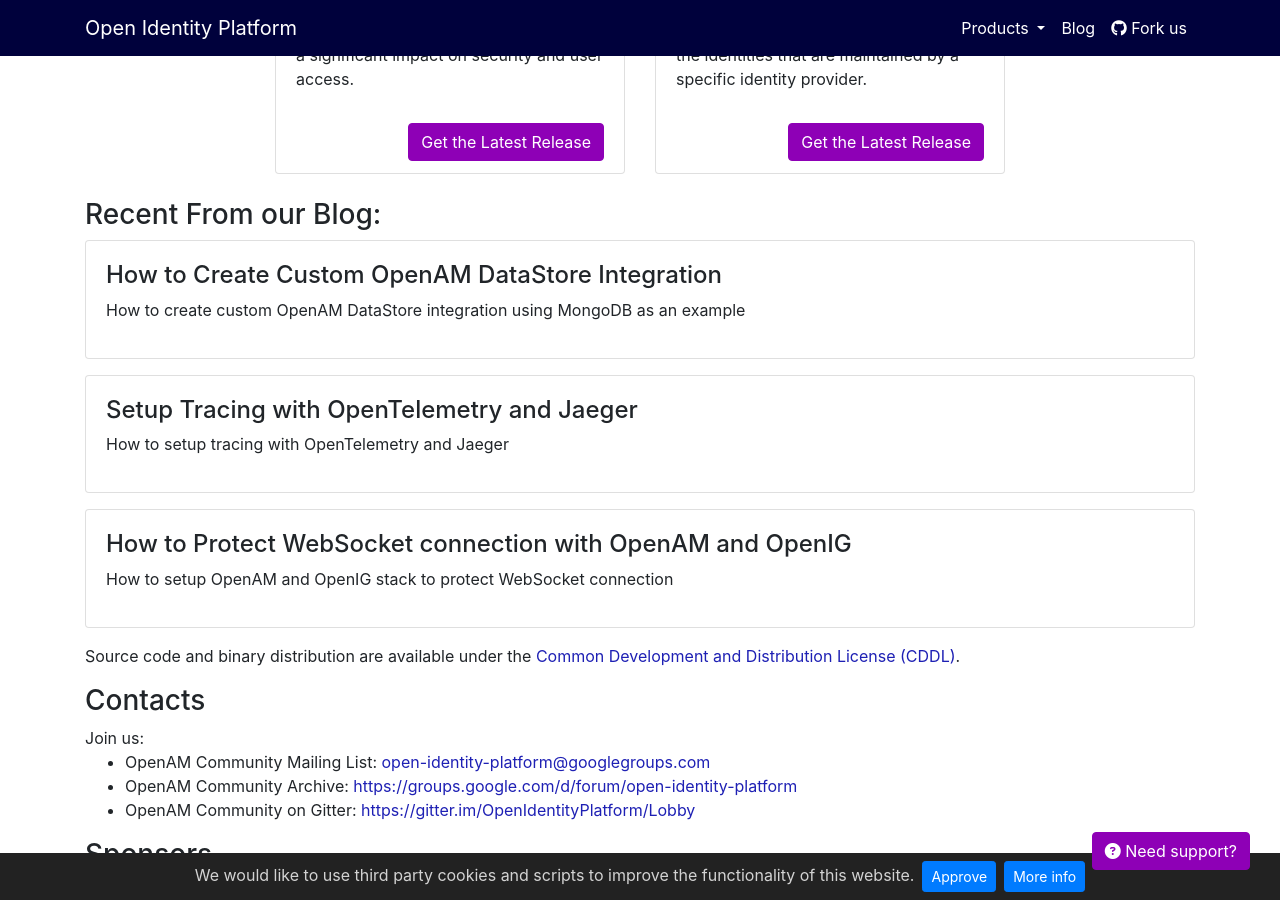
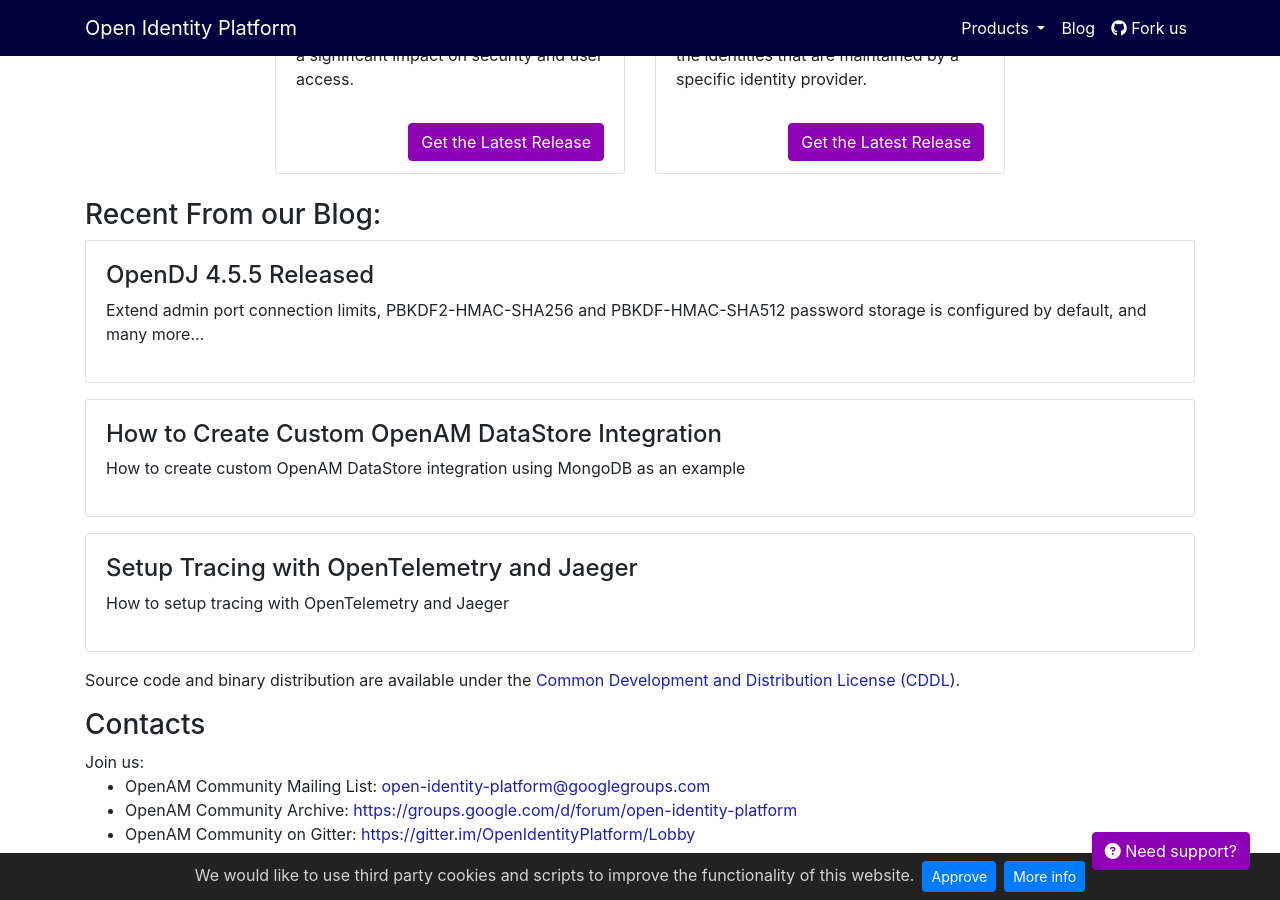
Before and after one commit to OpenIdentityPlatform/OpenIdentityPlatform.org, a Jekyll site: the page built from index.html, in a window 1280 px wide and 900 px high, scrolled down 1665 px. Built offline with Jekyll 4.4.1, drawn with Linux system fonts in a browser that asks for light colours.

Commit message:
OpenDJ 4.5.5 Released (#136)

```diff
--- a/_data/blogposts.yml
+++ b/_data/blogposts.yml
@@ -1,3 +1,7 @@
+-
+  title: 'OpenDJ 4.5.5 Released'
+  link: '/blog/opendj-4-5-5-released'
+  description: 'Extend admin port connection limits, PBKDF2-HMAC-SHA256 and PBKDF-HMAC-SHA512 password storage is configured by default, and many more...'
 -
   title: 'How to Create Custom OpenAM DataStore Integration'
   link: '/blog/how-to-create-openam-custom-datastore-integration'
--- a/_includes/header.html
+++ b/_includes/header.html
@@ -1,10 +1,9 @@
+<meta charset="utf-8">
 {% capture og_url %}{{ site.url }}{{ page.url | remove: "index.html" | remove: ".html" }}{% endcapture %}
 {% capture og_image %}{%- if page.imageurl -%}{{ site.url }}/assets/img/{{page.imageurl}}{% else %}https://avatars2.githubusercontent.com/u/30845478?s=280&amp;v=4{%- endif -%}{% endcapture %}
 {% capture page_title %} {%- if page.title -%} {{ page.title | smartify }} · {{ site.title | smartify }}{%- else -%}{{ site.title | smartify }} · {{ site.description | smartify }}{%- endif -%}{% endcapture %}
 {% capture page_description %}{{ page.description | default: site.description | smartify }}{% endcapture %}
-<meta charset="utf-8">
 <meta name="viewport" content="width=device-width, initial-scale=1, shrink-to-fit=no">
-
 <meta property="og:locale" content="en_US" />
 <meta property="og:type" content="website" />
 <meta property="og:title" content="{{ page_title }}" />
--- /dev/null
+++ b/blog/opendj-4-5-5-released.md
@@ -0,0 +1,25 @@
+---
+layout: home
+landing-title: "OpenDJ 4.5.5 Released"
+landing-title2: "OpenDJ 4.5.5 Released"
+description: Open Identity Community released OpenDJ v4.5.5
+keywords: 'OpenDJ, Directory Service, Directory Services, LDAP, Open Identity Platform, Docker'
+imageurl: 'opendj-og.png'
+share-buttons: true
+---
+# OpenDJ 4.5.5 Released
+[Download](https://github.com/OpenIdentityPlatform/OpenDJ/releases/tag/4.5.5)
+
+## What's new
+
+### Improvements
+* Extend admin port connection limits
+* Restore TLSv1.3 support
+* Change posixGroup type to structural.
+* PBKDF2-HMAC-SHA256 and PBKDF-HMAC-SHA512 password storage is configured by default
+
+Full chageset ([more details](https://github.com/OpenIdentityPlatform/OpenDJ/compare/4.5.4...4.5.5))
+
+## Thanks for the contibutions
+
+<i id="vharseko"><i>1. <a href="https://github.com/vharseko" target="_blank">vharseko</a></i>
```
